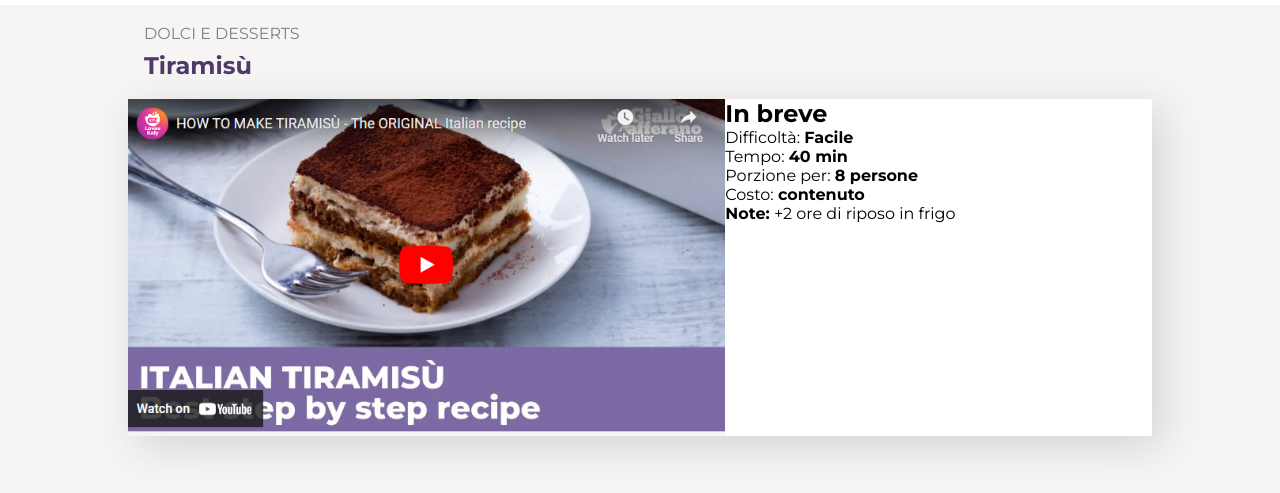
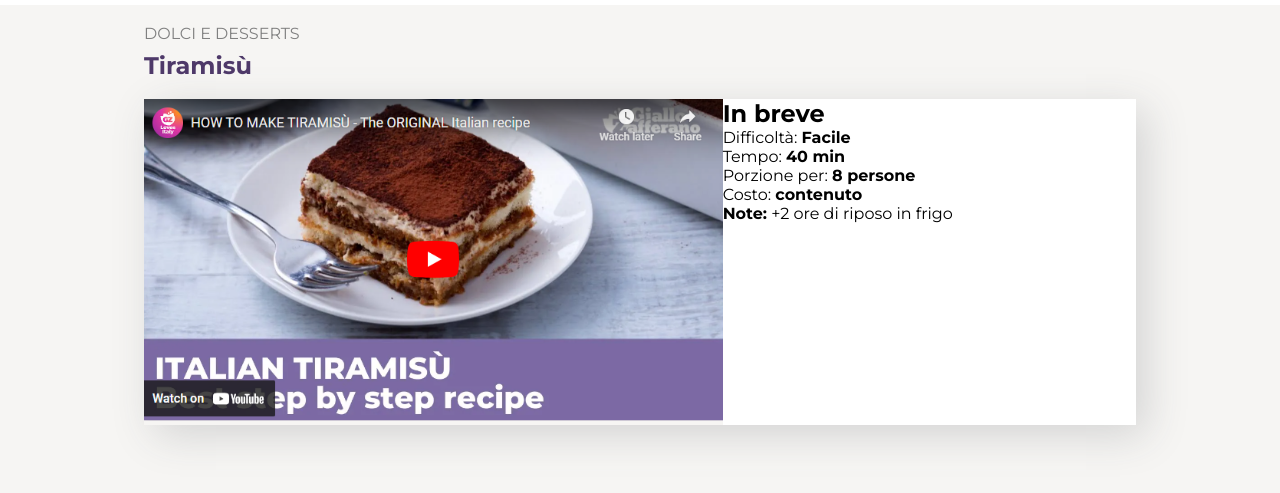
Before and after one commit to michelebozzuto04/htmlcss-responsive-layout, a plain HTML site: page index.html in a window 1280 px wide. Shown: the part 69-562 px from the top of the page. Drawn offline with Linux system fonts and the light colour scheme.

Commit message:
Adjust container width and remove negative margin from row for improved layout

```diff
--- a/style.css
+++ b/style.css
@@ -15,14 +15,13 @@
 /* Utilities */
 .container {
     max-width: 480px;
-    width: 95%;
+    width: 90%;
     margin: 0 auto;
 }
 
 .row {
     flex-wrap: wrap;
     align-items: stretch;
-    margin: 0 -1rem;
 }
 
 .col-sm-1 {
```
